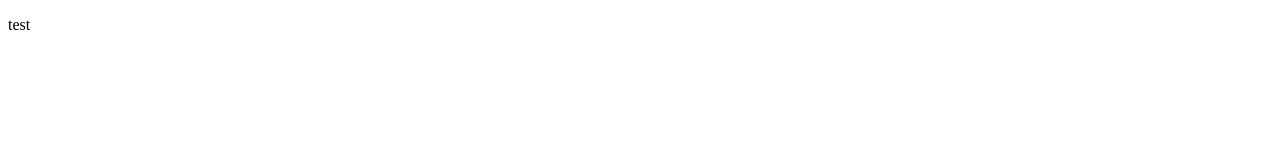
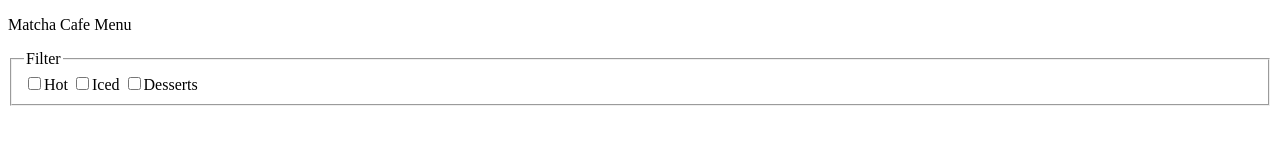
Before and after one commit to jaredbnm/ITMD-543-Project-1, a website: page index.html in a window 1280 px wide. Drawn offline with Linux system fonts and the light colour scheme.

Commit message:
creating matcha menu

```diff
--- a/index.html
+++ b/index.html
@@ -6,6 +6,21 @@
     <title>HTML5 Document</title>
 </head>
 <body>
-    <p>test</p>
+    <header>
+        <p>Matcha Cafe Menu</p>
+    </header>
+    <nav>
+        <form>
+            <fieldset>
+                <legend>Filter</legend>
+                <label><input type="checkbox" value="Hot">Hot</label>
+                <label><input type="checkbox" value="Iced">Iced</label>
+                <label><input type="checkbox" value="Desserts">Desserts</label>
+            </fieldset>
+        </form>
+    </nav>
+    <main id="Menu">
+
+    </main>
 </body>
 </html>
```
Also changed, not shown: script.js (added), style.css (added).
